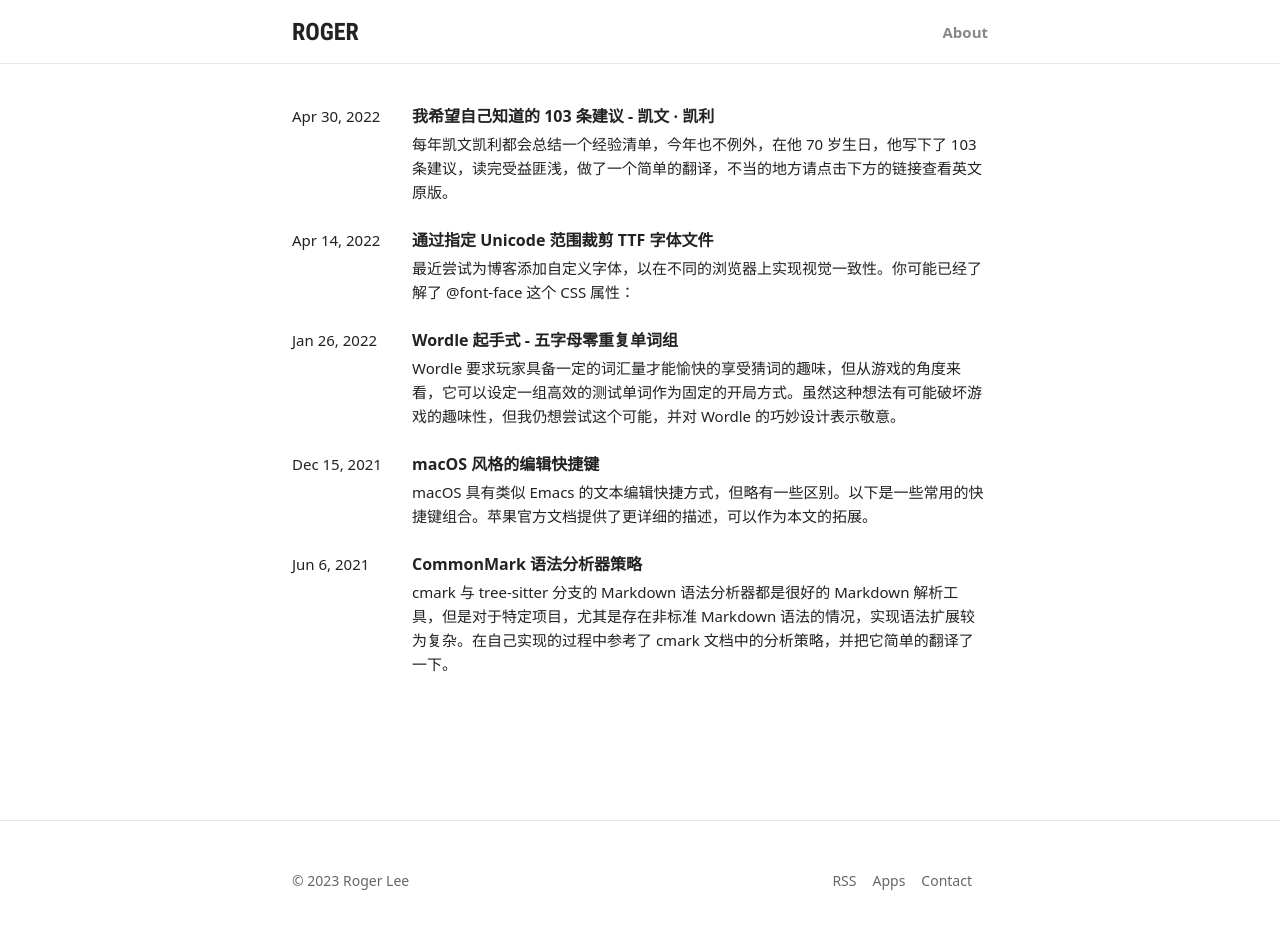
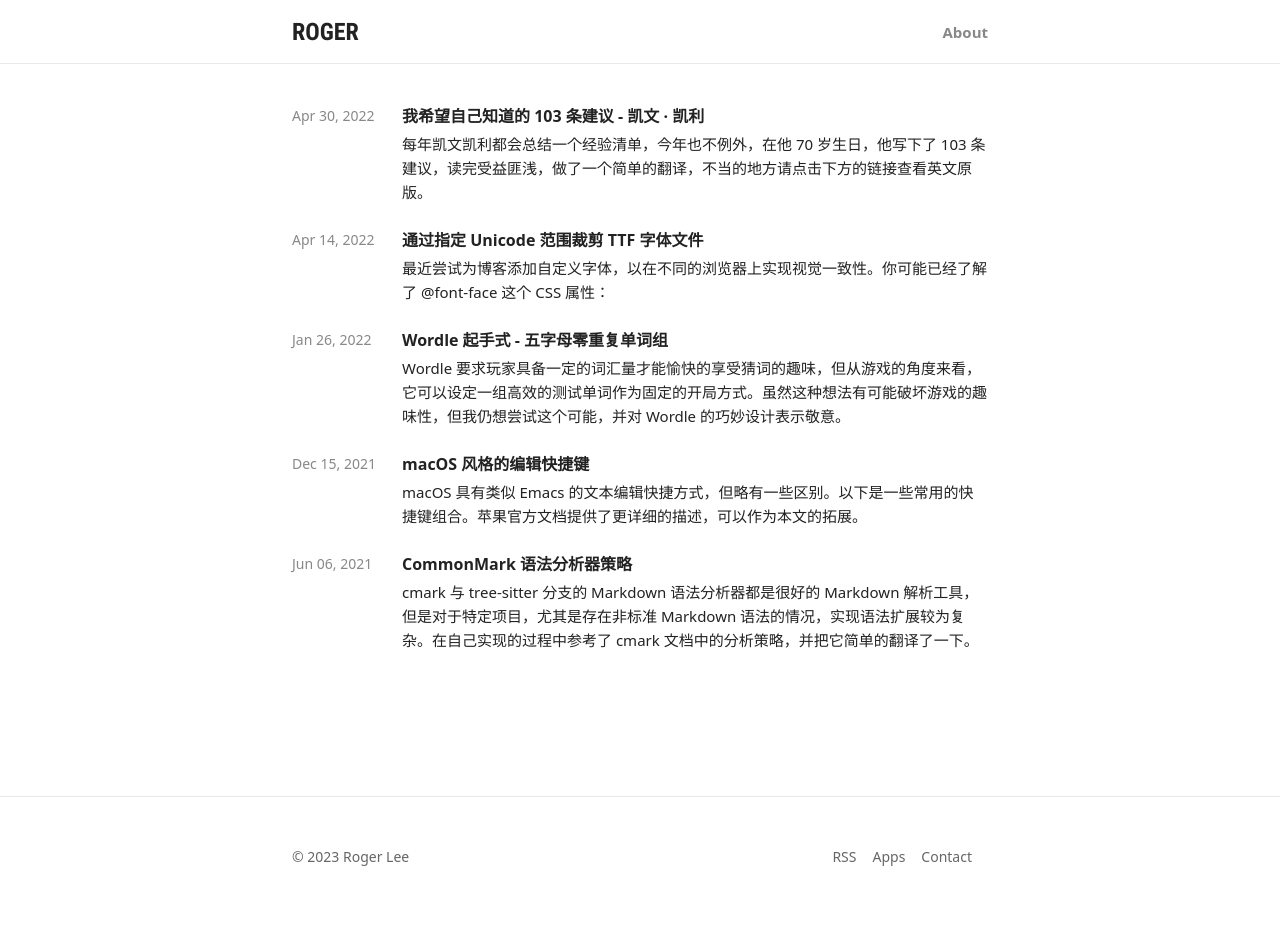
Before and after one commit to rijieli/rijieli.github.io, a Jekyll site: the page built from index.html, in a window 1280 px wide. Built offline with Jekyll 4.4.1, drawn with Linux system fonts in a browser that asks for light colours; the list of posts is cut into pages by our own code; after the commit the page ends 917 px from its top, so only the background shows below that.

Commit message:
Update color appearance

```diff
--- a/_sass/custom/_blog.scss
+++ b/_sass/custom/_blog.scss
@@ -134,10 +134,12 @@
       }
 
       .item-date {
-        width: 120px;
-        font-size: 15px;
+        width: 110px;
+        font-size: 14px;
         margin: 0;
         flex-shrink: 0;
+        font-weight: 500;
+        color: $grey-dark-color;
       }
     }
 
@@ -146,7 +148,12 @@
         padding: 0;
         margin: 0;
         font-weight: 400;
+        color: $dark-color;
         font-size: 15px;
+
+        @include dark-mode {
+          color: $grey-dark-color;
+        }
       }
     }
 
--- a/_sass/epozh/_layout.scss
+++ b/_sass/epozh/_layout.scss
@@ -417,7 +417,7 @@
     margin: 5px 0 30px 0;
     display: block;
     font-size: 15px;
-    font-weight: 600;
+    font-weight: 500;
 
     a {
       color: $grey-dark-color;
--- a/index.html
+++ b/index.html
@@ -10,7 +10,7 @@ title: Blog
       {%- for post in paginator.posts -%}
       {%- if post.hidden_post != true -%}
       <li class="list-item">
-        {%- assign date_format = "%b %-d, %Y" -%}
+        {%- assign date_format = "%b %d, %Y" -%}
         <p class="item-date">{{ post.date | date: date_format }}</p>
         <div class="item-info">
           <a class="item-link" href="{{ post.url | relative_url }}">
```
